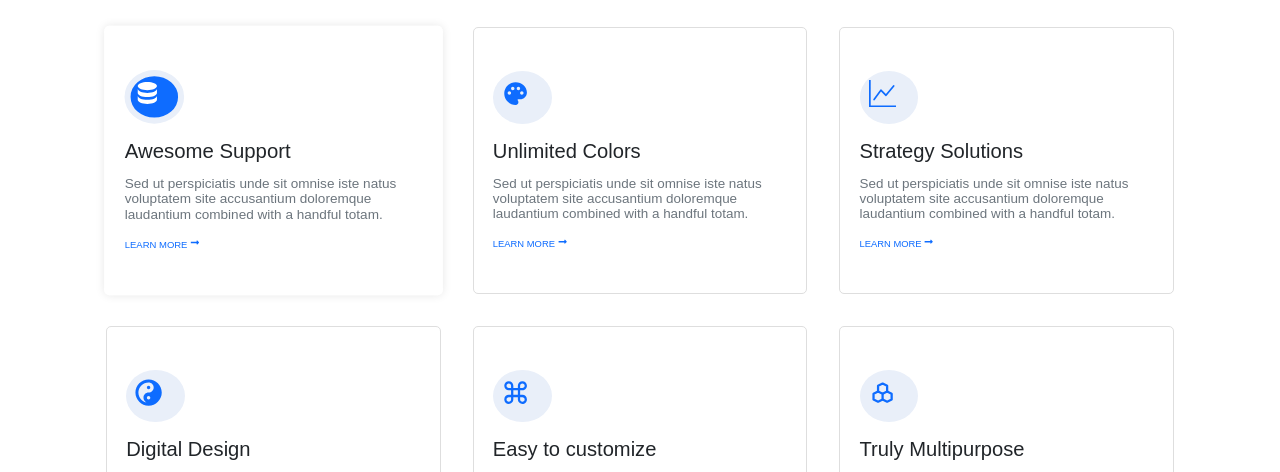
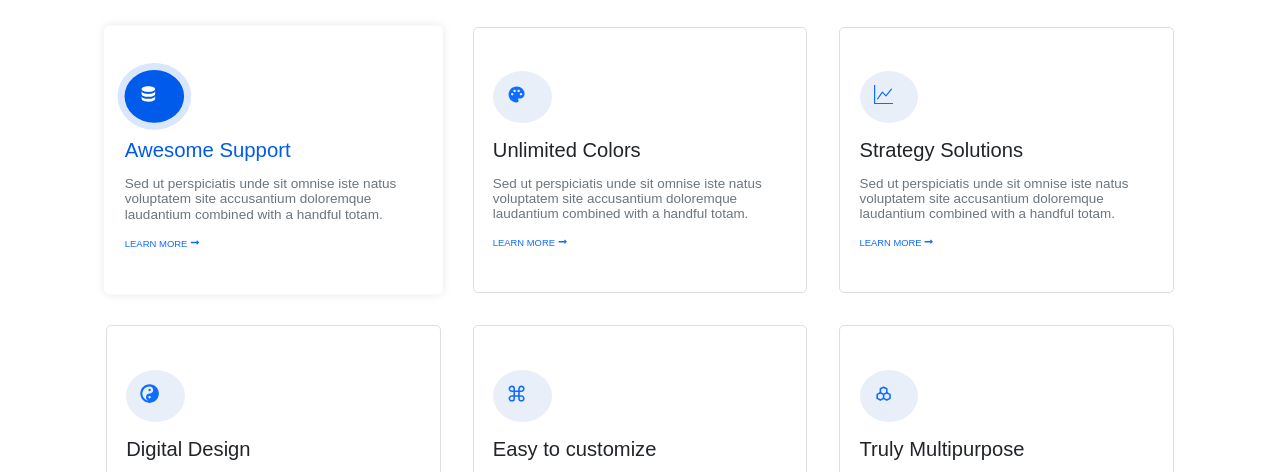
Before and after one commit to minahilhussain/zooki, a React (Create React App) app: page / in a window 1280 px wide. In both pictures the pointer is over the element 155 px from the left and 1913 px from the top of the page. Shown: the part 1816-2288 px from the top of the page. Built offline with nearby package versions, Linux system fonts and the light colour scheme.

Commit message:
updated service card hover

```diff
--- a/src/css/Services.css
+++ b/src/css/Services.css
@@ -25,20 +25,21 @@
 }
 #service .icon {
   color: #0e6cff !important;
-  font-size: 1.7rem;
+  font-size: 1.2rem;
   text-align: left;
   align-items: center;
   border: 1px solid #333;
   width: 20%;
   border-radius: 50%;
-  padding: 0.2rem;
+  padding: 0.5rem;
   border: 6px solid transparent;
   background-color: #e9eff9;
   margin-bottom: 1rem;
 }
 #service .card:hover > .icon {
-  background-color: #0e6cff;
-  border: 6px solid #e9eff9;
+  background-color: #005bea;
+  border-color: #005bea;
+  box-shadow: 0 0 0 7px rgb(0 91 234 / 15%);
   color: #fff !important;
 }
 #service .grid1 a {
@@ -48,7 +49,9 @@
   margin: 2rem 0 !important;
   padding: 1rem 0;
 }
-
+#service .card:hover > a {
+  color: #005bea;
+}
 #service .card:hover {
   border-color: #fff;
   box-shadow: 0 0 10px rgb(0 0 0 / 10%);
```
